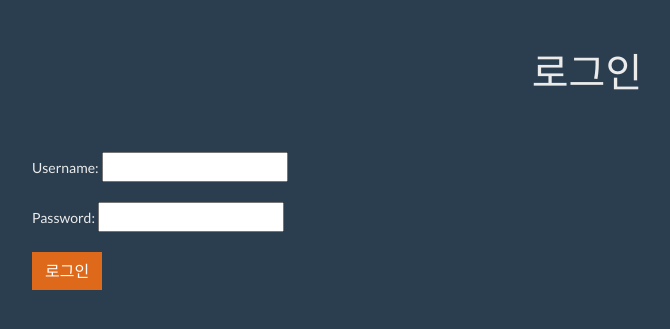
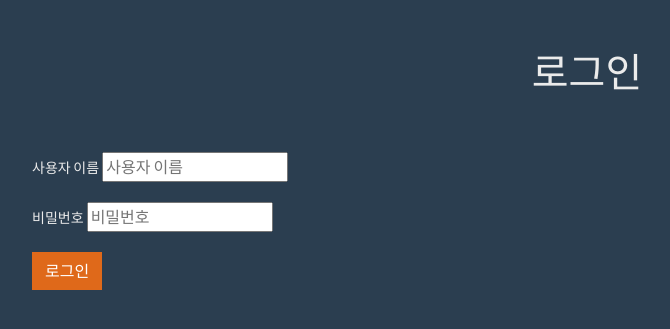
Before and after one commit to albatross9/DjangoExercise, a Django app: page /amsuser/login/ in a window 1280 px wide. Shown: the top 329 px of the page, without its empty margins (53-723 px from the left). Run offline with Django 3.2, Linux system fonts and the light colour scheme; some libraries are stand-ins or nearby versions.

Commit message:
django form으로 라벨지정

```diff
--- a/amsuser/forms.py
+++ b/amsuser/forms.py
@@ -2,5 +2,5 @@ from django import forms
 
 
 class LoginForm(forms.Form):
-    username = forms.CharField(max_length=64)
-    password = forms.CharField(max_length=64)
+    username = forms.CharField(max_length=64, label="사용자 이름")
+    password = forms.CharField(max_length=64, label="비밀번호")
--- a/amsuser/templates/login.html
+++ b/amsuser/templates/login.html
@@ -15,7 +15,13 @@
       <form method="POST" action=".">
         {% csrf_token %}
         <!-- 장고에서 폼을 받아오는 일종의 암호화  -->
-        {{form.as_p}}
+        {% for field in form %}
+        <div class="form-group">
+          <label for="{{ field.id_for_label }}">{{ field.label }}</label>
+          <input type="{{ field.field.widget.input_type }}" class="form=control"
+            id="{{ field.id_for_label }}" placeholder="{{ field.label }}" name=" field.name"/>
+        </div>
+        {% endfor %}
         <button type="submit" class="btn btn-primary">로그인</button>
       </form>
     </div>
```
